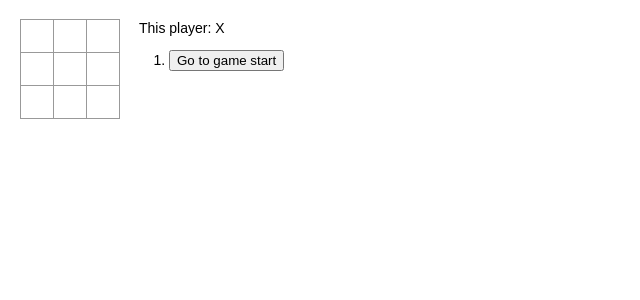
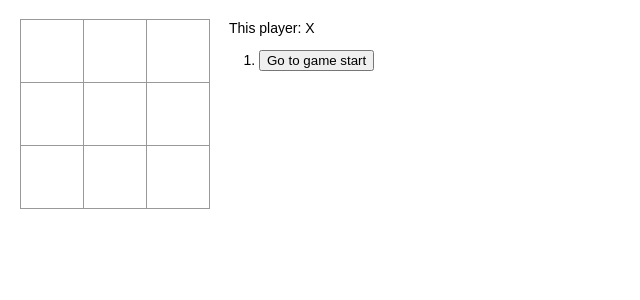
Before and after one commit to Norman518/tictactoe-react, a React (Create React App) app: page / in a window 1280 px wide. Shown: the top 300 px of the page, without its empty margins (0-640 px from the left). Built offline with nearby package versions, Linux system fonts and the light colour scheme.

Commit message:
refactored
refactored

```diff
--- a/src/index.css
+++ b/src/index.css
@@ -25,12 +25,12 @@ ul {
   font-size: 24px;
   font-weight: bold;
   line-height: 34px;
-  height: 34px;
+  height: 64px;
   margin-right: -1px;
   margin-top: -1px;
   padding: 0;
   text-align: center;
-  width: 34px;
+  width: 64px;
 }
 
 .square:focus {
--- a/src/index.js
+++ b/src/index.js
@@ -21,25 +21,15 @@ class Board extends React.Component {
   }
 
   render() {
-    return (
-      <div>
-        <div className="board-row">
-          {this.renderSquare(0)}
-          {this.renderSquare(1)}
-          {this.renderSquare(2)}
-        </div>
-        <div className="board-row">
-          {this.renderSquare(3)}
-          {this.renderSquare(4)}
-          {this.renderSquare(5)}
-        </div>
-        <div className="board-row">
-          {this.renderSquare(6)}
-          {this.renderSquare(7)}
-          {this.renderSquare(8)}
-        </div>
+    return [0, 1, 2].map(index1 => (
+      <div key={index1} className="board-row">
+        {[0, 1, 2].map(index2 => (
+          <React.Fragment key={index2 + index1 * 3}>
+            {this.renderSquare(index2 + index1 * 3)}
+          </React.Fragment>
+        ))}
       </div>
-    );
+    ));
   }
 }
 
@@ -59,11 +49,10 @@ class Game extends React.Component {
     const current = history[history.length - 1];
     const squares = current.squares.slice();
     let coordinates = this.state.coordinates;
-    if (calculateWinner(squares) || squares[value]) {
+    if (calculateWinner(squares).win || squares[value]) {
       return;
     }
     squares[value] = this.state.xIsNext ? "X" : "O";
-
     switch (value) {
       case 0:
         coordinates[stepNumber] = "(0,0)";
@@ -114,7 +103,9 @@ class Game extends React.Component {
     const coordinates = this.state.coordinates;
     const history = this.state.history;
     const current = history[this.state.stepNumber];
-    const winner = calculateWinner(current.squares);
+    const squares = current.squares.slice();
+    const winningSquares = calculateWinner(squares).squares;
+    const winner = calculateWinner(squares).win;
     const moves = history.map((step, move) => {
       const desc = move
         ? `Go to move #${move}, ${coordinates[move - 1]}`
@@ -129,6 +120,15 @@ class Game extends React.Component {
     let status;
     if (winner) {
       status = `Winner: ${winner}`;
+      /*   return (
+        <div className="board-row">
+          {this.renderSquare(winningSquares[0])}
+          {this.renderSquare(winningSquares[1])}
+          {this.renderSquare(winningSquares[2])}
+        </div>
+      ); */
+    } else if (this.state.stepNumber === 9) {
+      status = "This is a draw";
     } else {
       status = `This player: ${this.state.xIsNext ? "X" : "O"}`;
     }
@@ -168,8 +168,8 @@ function calculateWinner(squares) {
   for (let i = 0; i < lines.length; i++) {
     const [a, b, c] = lines[i];
     if (squares[a] && squares[a] === squares[b] && squares[a] === squares[c]) {
-      return squares[a];
+      return { win: squares[a], squares: lines[i] };
     }
   }
-  return null;
+  return { win: null, squares: null };
 }
```
